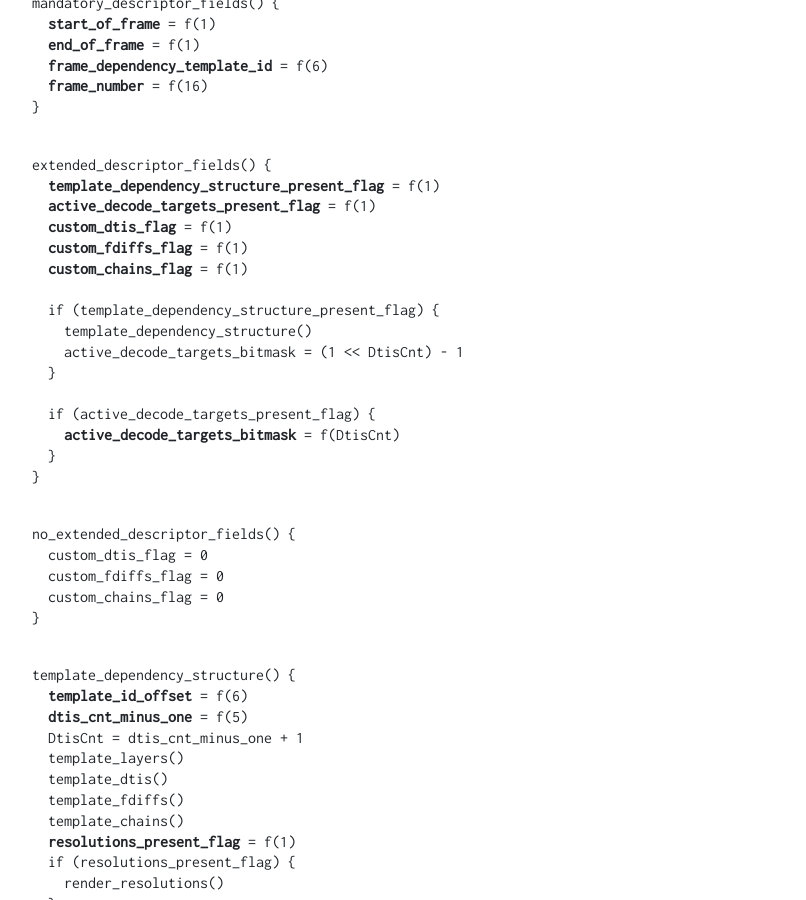
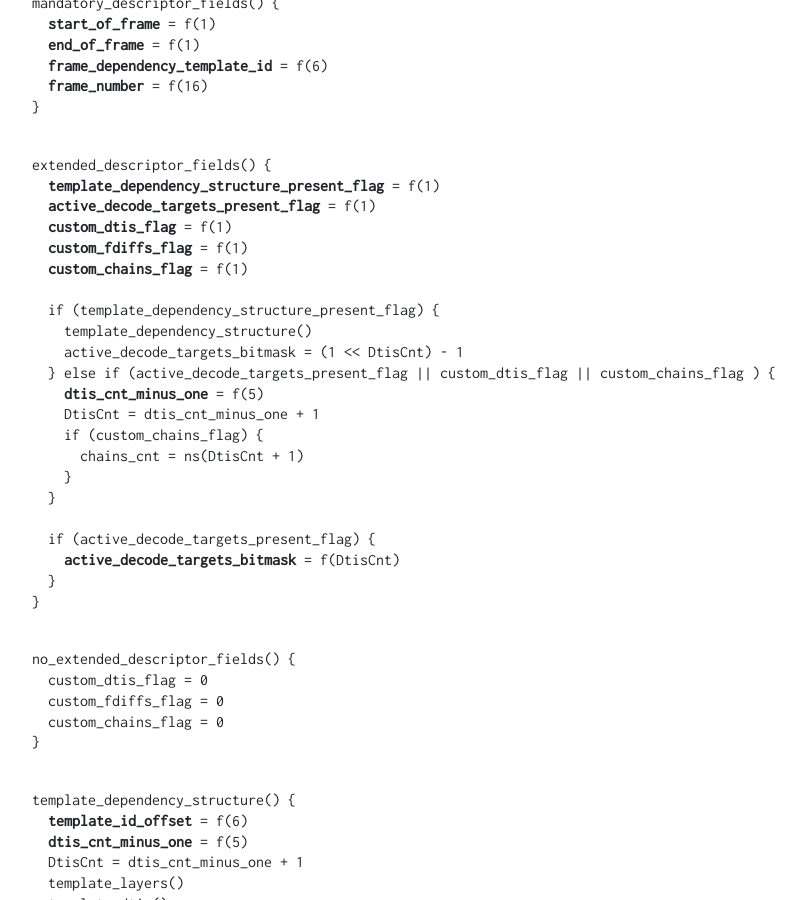
Before and after one commit to AOMediaCodec/av1-rtp-spec, a Jekyll site: the page built from index.md, in a window 1280 px wide and 900 px high, scrolled down 23036 px. Shown: the whole window, without its empty margins (53-859 px from the left). Built offline with Jekyll 4.4.1, drawn with Linux system fonts in a browser that asks for light colours; nearby versions of some CDN libraries.

Commit message:
Do not require previous DDs to parse current DD
As explained in #153 the DD from last iframe is required in order to know the `DtisCnt`  and `chains_cnt` required to parse properly the extension.

This PR adds those values in case they are needed, causing extra overhead in case that `active_decode_targets_present_flag` `custom_dtis_flag` or `custom_chains_flag` are set but no `template_dependency_structure_present_flag` is set.

```diff
--- a/av1-rtp-spec.md
+++ b/av1-rtp-spec.md
@@ -821,6 +821,12 @@ extended_descriptor_fields() {
   if (template_dependency_structure_present_flag) {
     template_dependency_structure()
     active_decode_targets_bitmask = (1 << DtisCnt) - 1
+  } else if (active_decode_targets_present_flag || custom_dtis_flag || custom_chains_flag ) {
+    <b>dtis_cnt_minus_one</b> = f(5)
+    DtisCnt = dtis_cnt_minus_one + 1
+    if (custom_chains_flag) {
+      chains_cnt = ns(DtisCnt + 1)
+    }
   }
 
   if (active_decode_targets_present_flag) {
```
